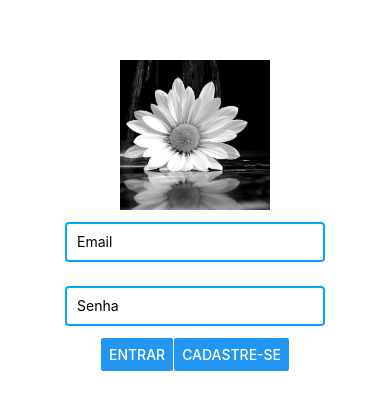
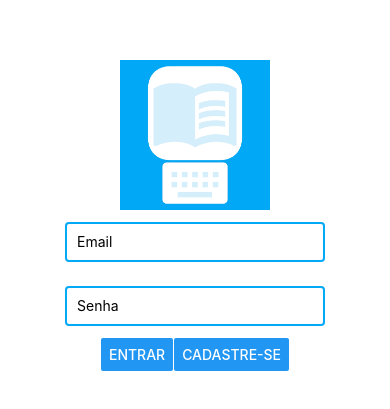
Before and after one commit to JuliarGubolin/bbn-best-bloco-notas, a React Native app in the folder bbnprojeto/: screen / in a window 390 px wide. Shown: the part 207-616 px from the top of the page. Built offline with nearby package versions, Linux system fonts and the light colour scheme.

Commit message:
troca de logo

```diff
--- a/bbnprojeto/App.js
+++ b/bbnprojeto/App.js
@@ -7,7 +7,7 @@ const image = { uri: "https://reactjs.org/logo-og.png" };
 export default function App() {
   return (
     <View style={estilos.container}>
-      <Image style={estilos.logo} source={require("./source/images/flor.jpg")} />
+      <Image style={estilos.logo} source={require("./source/images/Logo_Teste.jpg")} />
       <TextInput style={estilos.input} placeholder="Email" placeholderTextColor="#000" />
       <TextInput
         style={estilos.input}
```
Also changed, not shown: bbnprojeto/source/images/Logo_Teste.jpg (added).
